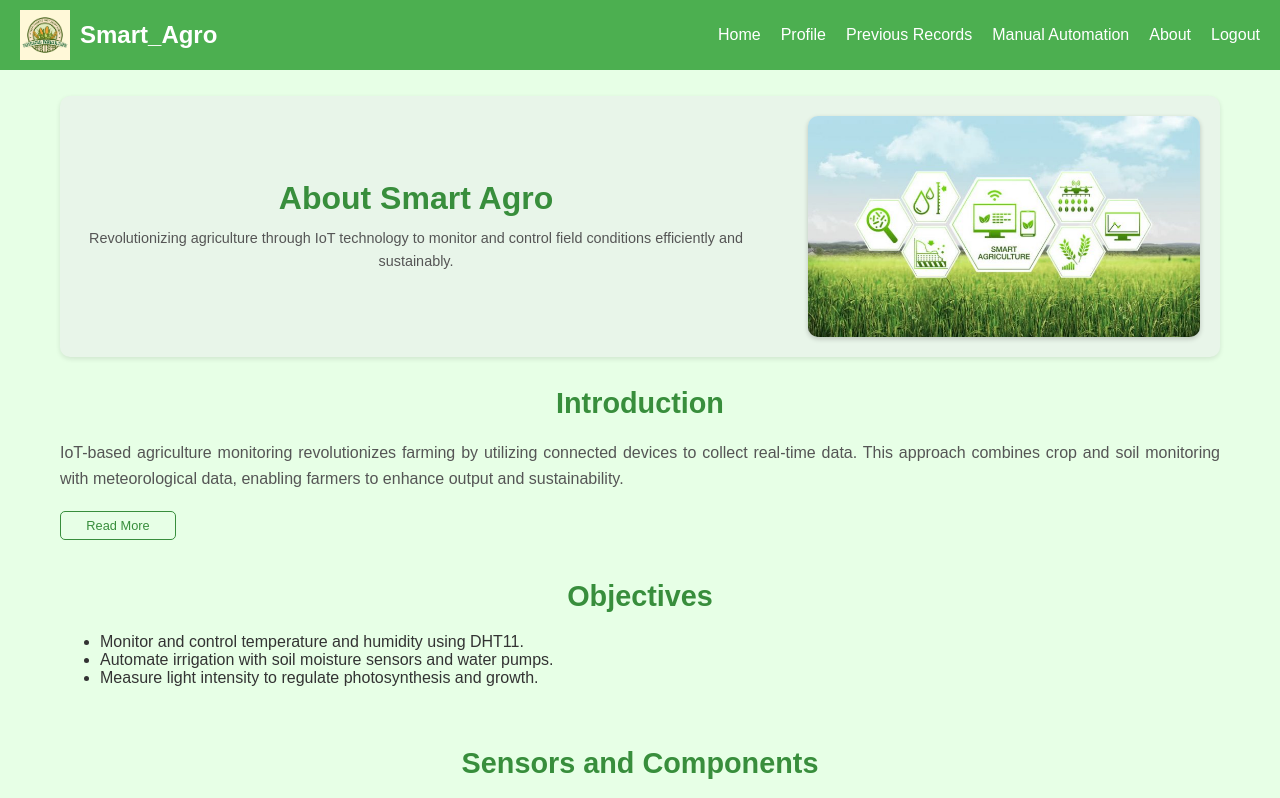
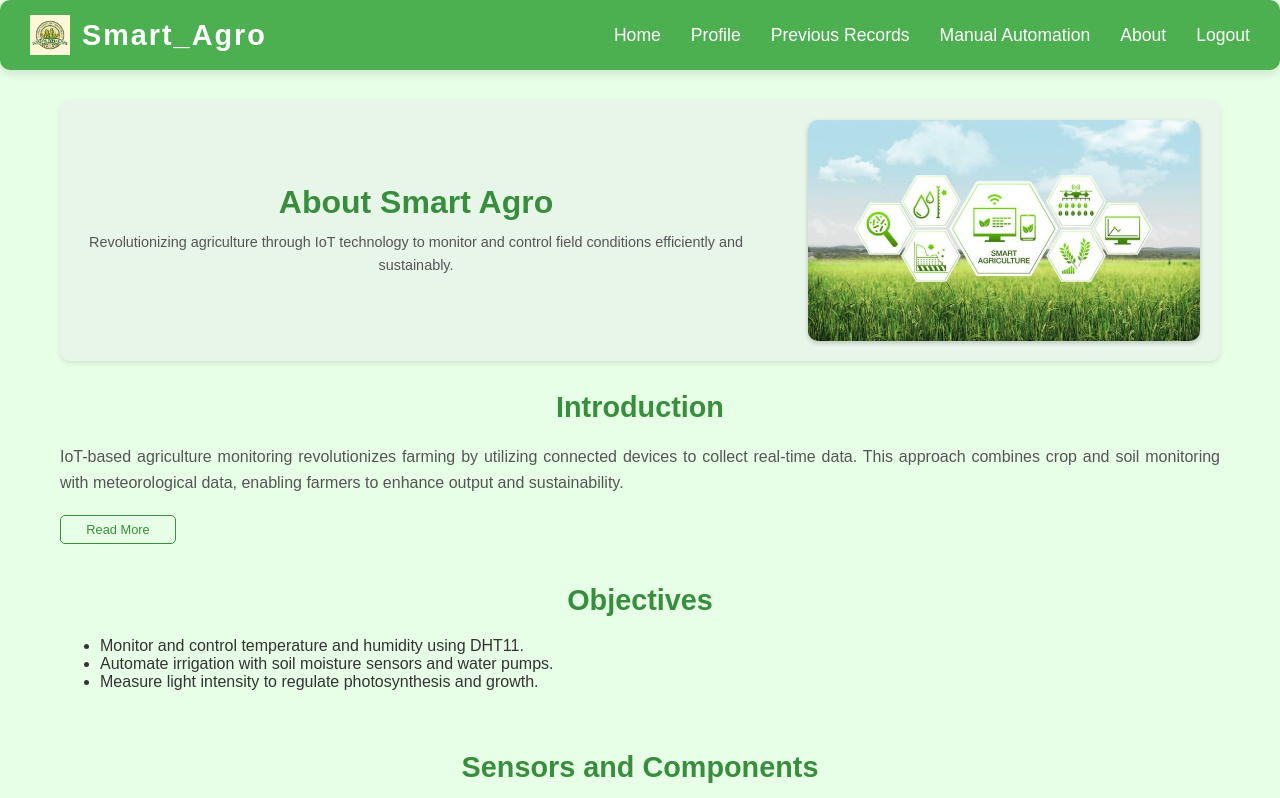
Before and after one commit to ayushchahat/Smart_Agro, a React (Create React App) app in the folder frontend/: page /about in a window 1280 px wide. Shown: the top 798 px of the page. Built offline with nearby package versions, Linux system fonts and the light colour scheme; no server answers.

Commit message:
Done some styling modification to navbar page

```diff
--- a/frontend/src/components/Navbar.jsx
+++ b/frontend/src/components/Navbar.jsx
@@ -16,16 +16,16 @@ function Navbar() {
         <div className="navbar-logo">Smart_Agro</div>
       </div>
       <div className={`nav-links ${isDropdownOpen ? 'open' : ''}`}>
-        <Link to="/dashboard">Home</Link>
-        <Link to="/profile">Profile</Link>
-        <Link to="/records">Previous Records</Link>
-        <Link to="/manual-automation">Manual Automation</Link> {/* Added Manual Automation */}
-        <Link to="/about">About</Link>
-        <Link to="/">Logout</Link>
+        <Link to="/dashboard" className="nav-link">Home</Link>
+        <Link to="/profile" className="nav-link">Profile</Link>
+        <Link to="/records" className="nav-link">Previous Records</Link>
+        <Link to="/manual-automation" className="nav-link">Manual Automation</Link>
+        <Link to="/about" className="nav-link">About</Link>
+        <Link to="/" className="nav-link">Logout</Link>
       </div>
       <div className="navbar-dropdown">
         <button className="dropdown-toggle" onClick={toggleDropdown}>
-          &#9776; {/* Hamburger icon */}
+          &#9776;
         </button>
       </div>
     </nav>
--- a/frontend/src/styles/Navbar.css
+++ b/frontend/src/styles/Navbar.css
@@ -1,13 +1,15 @@
-/* Navbar Styles */
+/* Navbar Styling */
 .navbar {
   display: flex;
   justify-content: space-between;
   align-items: center;
-  background-color: #4caf50; /* Green background */
-  padding: 10px 20px;
-  margin-bottom: 6px;
+  background-color: #4caf50; /* Fresh green background */
+  padding: 15px 30px;
+  margin-bottom: 10px;
   color: white;
+  box-shadow: 0 4px 10px rgba(0, 0, 0, 0.1);
   position: relative;
+  border-radius: 10px;
 }
 
 .navbar-left {
@@ -16,74 +18,100 @@
 }
 
 .navbar-logo-image {
-  width: 50px; /* Adjust the size of the logo */
-  height: 50px;
-  margin-right: 10px; /* Spacing between logo and text */
+  width: 40px; /* Slightly smaller logo */
+  height: 40px;
+  margin-right: 12px;
 }
 
 .navbar-logo {
-  font-size: 1.5rem;
+  font-size: 1.8rem;
   font-weight: bold;
   color: white;
+  letter-spacing: 2px;
 }
 
 .nav-links {
   display: flex;
-  gap: 20px;
+  gap: 30px;
+  align-items: center;
+  transition: all 0.3s ease;
 }
 
-.nav-links a {
+.nav-link {
   color: white;
   text-decoration: none;
-  font-size: 1rem;
+  font-size: 1.1rem;
+  font-weight: 500;
+  transition: color 0.3s ease, transform 0.3s ease;
 }
 
-.nav-links a:hover {
-  text-decoration: underline;
+.nav-link:hover {
+  color: #e0e0e0; /* Light hover effect */
+  transform: scale(1.05);
 }
 
-/* Dropdown Button for Mobile View */
+.nav-links a:active {
+  transform: scale(0.98);
+}
+
 .navbar-dropdown {
   display: none;
 }
 
 .dropdown-toggle {
   display: none;
-  font-size: 30px;
+  font-size: 35px;
   color: white;
   background: none;
   border: none;
   cursor: pointer;
+  transition: transform 0.3s ease;
+}
+
+.dropdown-toggle:hover {
+  transform: rotate(90deg);
 }
 
 /* Mobile View */
 @media (max-width: 768px) {
   .nav-links {
-    display: none; /* Hide links on smaller screens */
+    display: none; /* Hide links initially on small screens */
     position: absolute;
-    top: 60px;
+    top: 80px;
     right: 20px;
     background-color: #4caf50;
-    border-radius: 6px;
-    padding: 10px 20px;
-    width: 200px;
-    box-shadow: 0 4px 10px rgba(0, 0, 0, 0.2);
+    border-radius: 8px;
+    padding: 20px;
+    width: 80%;
+    box-shadow: 0 4px 15px rgba(0, 0, 0, 0.3);
+    flex-direction: column;
+    align-items: flex-start;
   }
 
   .nav-links.open {
     display: flex;
     flex-direction: column;
+    gap: 15px;
   }
 
-  .nav-links a {
-    padding: 10px 0;
+  .nav-link {
+    padding: 10px 20px;
+    font-size: 1.3rem;
+    width: 100%;
+    text-align: left;
   }
 
   .navbar-dropdown {
-    display: block; /* Show the hamburger menu on smaller screens */
+    display: block;
   }
 
   .dropdown-toggle {
     display: block;
   }
 }
+
+/* Add transition effects for smoother toggling */
+.nav-links.open {
+  opacity: 1;
+  visibility: visible;
+}
```
